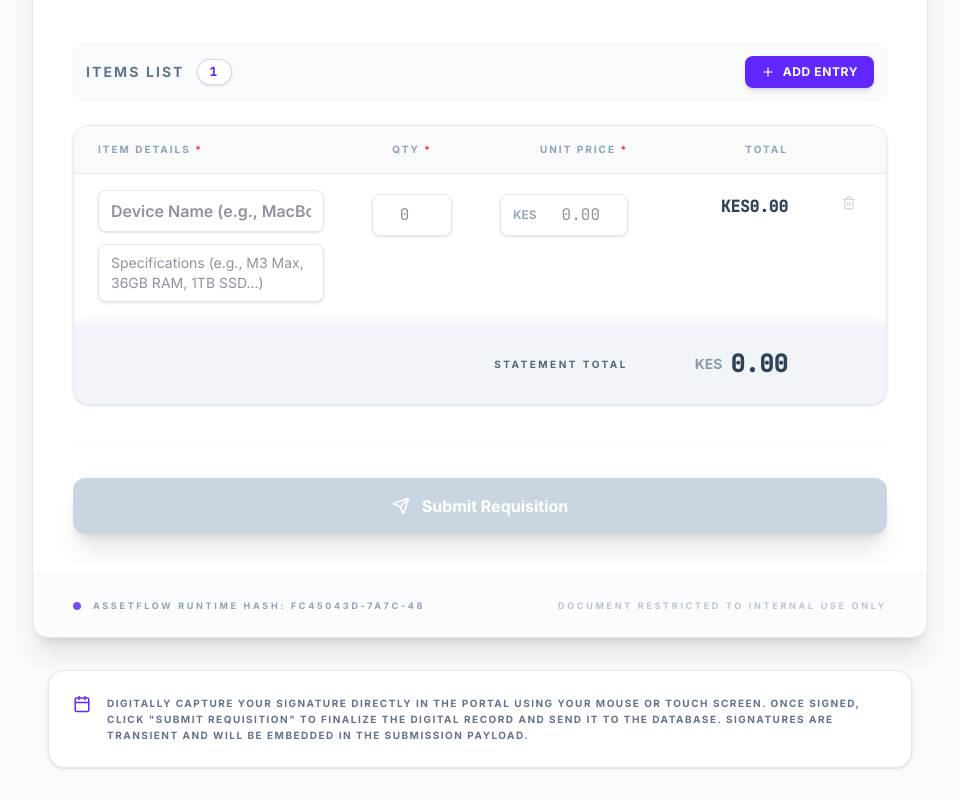
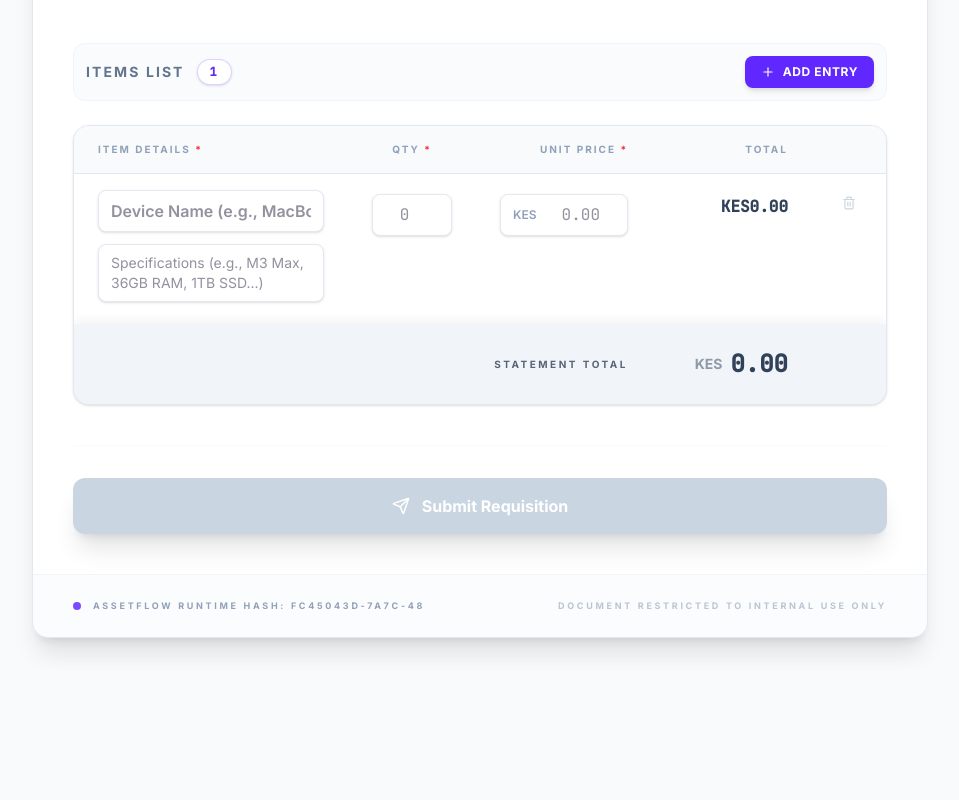
Before and after one commit to milesgithire1-cell/ASSET-REQUISITION-FORM, a React (Vite) app: page / in a window 1280 px wide. Shown: the part 541-1341 px from the top of the page, without its empty margins (160-1119 px from the left). After the commit the page ends 1211 px from the top, so only its background shows below. Built offline with nearby package versions, Linux system fonts and the light colour scheme.

Commit message:
Update App.tsx

```diff
--- a/src/App.tsx
+++ b/src/App.tsx
@@ -475,17 +475,6 @@ export default function App() {
         </div>
       </motion.div>
 
-      {/* Info Notice */}
-      <div className="max-w-4xl mx-auto mt-8 px-4 no-print">
-        <div className="flex items-start gap-4 text-slate-500 text-[10px] font-bold uppercase tracking-[0.15em] bg-white p-6 rounded-2xl border border-slate-200 shadow-sm leading-relaxed">
-          <Calendar size={18} className="text-brand-primary shrink-0" />
-          <p>
-            Digitally capture your signature directly in the portal using your mouse or touch screen.
-            Once signed, click "Submit Requisition" to finalize the digital record and send it to the database.
-            Signatures are transient and will be embedded in the submission payload.
-          </p>
-        </div>
-      </div>
     </div>
   );
 }
```
